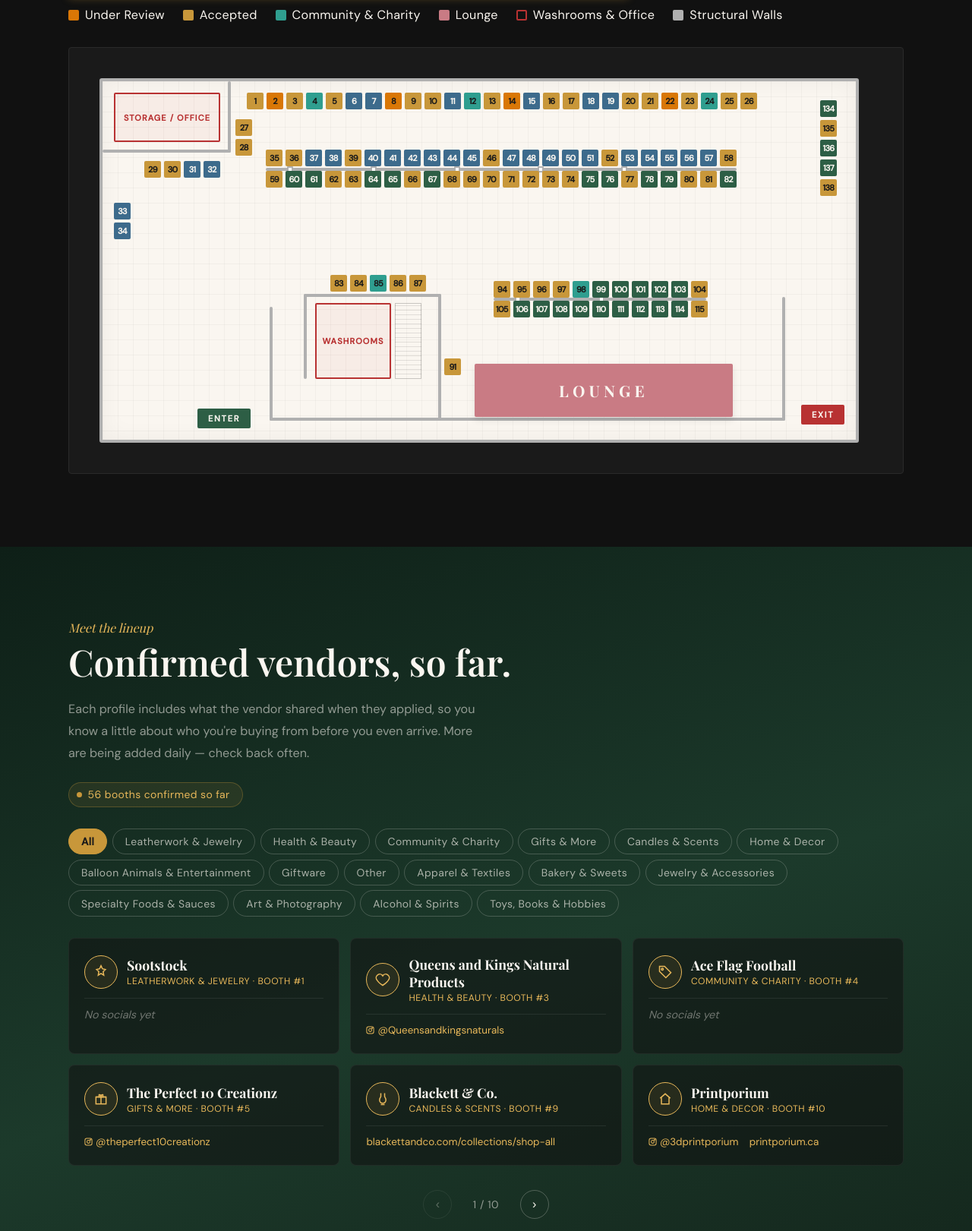
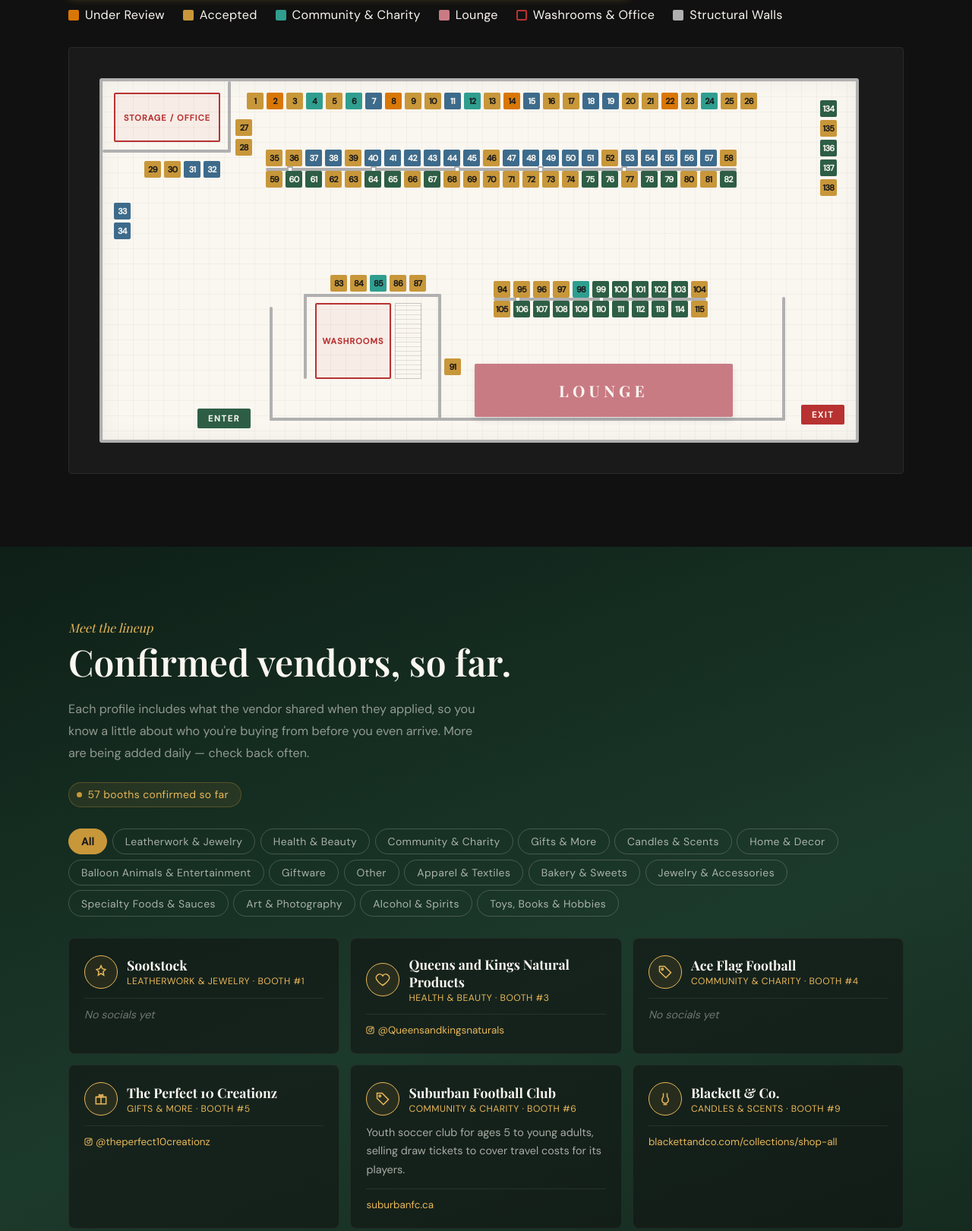
Before and after one commit to heyokaytk/hfxchristmasmarket, a plain HTML site: page index.html in a window 1280 px wide. Shown: the part 4121-5742 px from the top of the page at 76% size. Drawn offline with nearby package versions, Linux system fonts and the light colour scheme; a web font is replaced by a local one.

Commit message:
Map: booth 6 community booth (Suburban Football Club); drop fixed charity booth count
Co-Authored-By: Claude Opus 5.5 <noreply@anthropic.com>

```diff
--- a/index.html
+++ b/index.html
@@ -785,7 +785,7 @@ src="https://www.facebook.com/tr?id=1743894850181910&ev=PageView&noscript=1"
 
             <!-- Top Wall Booths (26) -->
             <div class="b-row" style="top: 15px; left: 190px;">
-                <div class="bth accepted">1</div><div class="bth review">2</div><div class="bth accepted">3</div><div class="bth charity">4</div><div class="bth accepted">5</div><div class="bth">6</div><div class="bth">7</div><div class="bth review">8</div><div class="bth accepted">9</div><div class="bth accepted">10</div><div class="bth">11</div><div class="bth charity">12</div><div class="bth accepted">13</div><div class="bth review">14</div><div class="bth">15</div><div class="bth accepted">16</div><div class="bth accepted">17</div><div class="bth">18</div><div class="bth">19</div><div class="bth accepted">20</div><div class="bth accepted">21</div><div class="bth review">22</div><div class="bth accepted">23</div><div class="bth charity">24</div><div class="bth accepted">25</div><div class="bth accepted">26</div>
+                <div class="bth accepted">1</div><div class="bth review">2</div><div class="bth accepted">3</div><div class="bth charity">4</div><div class="bth accepted">5</div><div class="bth charity">6</div><div class="bth">7</div><div class="bth review">8</div><div class="bth accepted">9</div><div class="bth accepted">10</div><div class="bth">11</div><div class="bth charity">12</div><div class="bth accepted">13</div><div class="bth review">14</div><div class="bth">15</div><div class="bth accepted">16</div><div class="bth accepted">17</div><div class="bth">18</div><div class="bth">19</div><div class="bth accepted">20</div><div class="bth accepted">21</div><div class="bth review">22</div><div class="bth accepted">23</div><div class="bth charity">24</div><div class="bth accepted">25</div><div class="bth accepted">26</div>
             </div>
 
             <!-- Top Left Vertical (2) -->
@@ -905,7 +905,7 @@ src="https://www.facebook.com/tr?id=1743894850181910&ev=PageView&noscript=1"
           <p>&#128274; <strong>Payment security:</strong> only send vendor payments following instructions received from <strong>info@hfxchristmasmarket.ca</strong> or <strong>hfxchristmasmarket@gmail.com</strong>. When in doubt, contact us or call us before sending payment: <strong>902-497-0006</strong>. We do <strong>NOT</strong> send out vendor forms within our e-mails.</p>
         </div>
         <div class="charity-note">
-          <p>&#128154; <strong>Community &amp; charity booths:</strong> we set aside a limited number of complimentary booths (5) for local charities and nonprofit organizations doing meaningful community work. If that's you, just fill out the vendor information below and we'll get you sorted out.</p>
+          <p>&#128154; <strong>Community &amp; charity booths:</strong> we set aside a limited number of complimentary booths for local charities, nonprofits and youth groups doing meaningful community work. Spots are limited, so if that's you, just fill out the vendor information below and we'll get you sorted out.</p>
         </div>
         <div id="vendor-form">
           <div class="form-row">
@@ -1487,6 +1487,14 @@ src="https://www.facebook.com/tr?id=1743894850181910&ev=PageView&noscript=1"
       facebook: "",
       website: "https://www.herdreamjewels.com"
     },
+    6: {
+      name: "Suburban Football Club",
+      category: "Community & Charity",
+      instagram: "",
+      facebook: "",
+      website: "https://suburbanfc.ca",
+      description: "Youth soccer club for ages 5 to young adults, selling draw tickets to cover travel costs for its players."
+    },
     4: {
       name: "Ace Flag Football",
       category: "Community & Charity",
```
